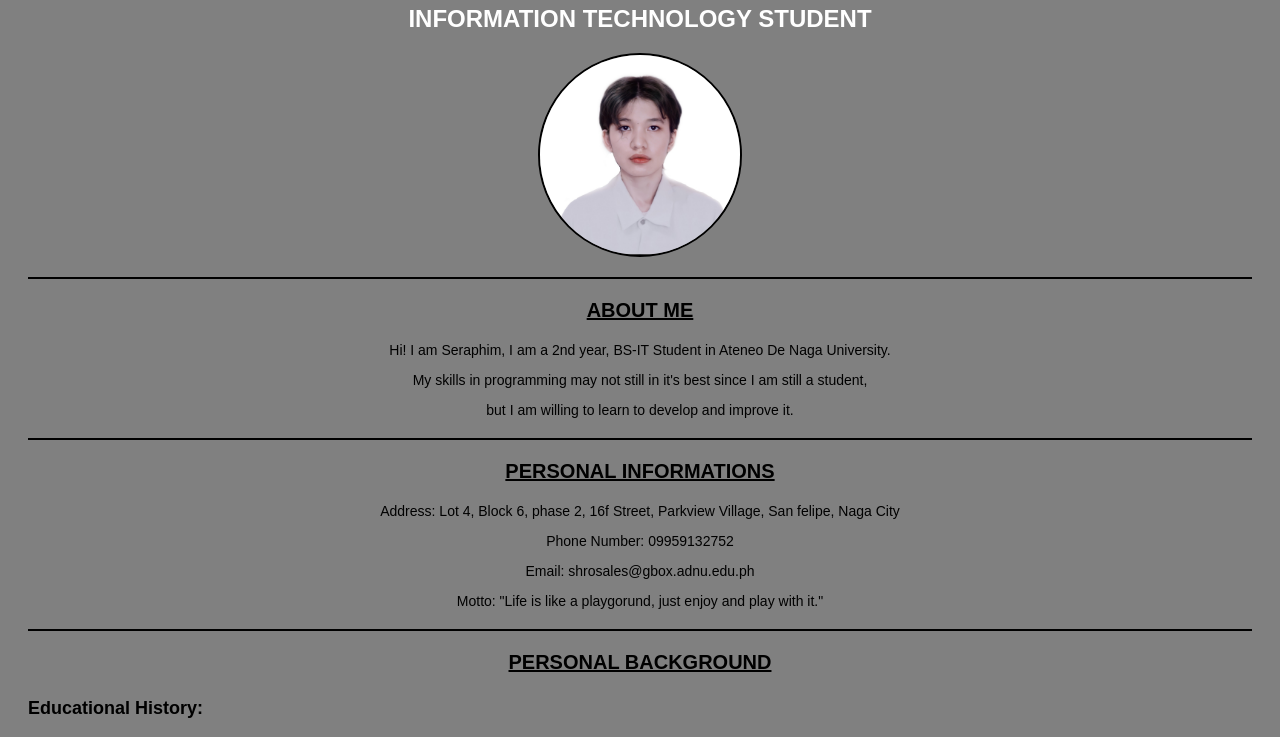
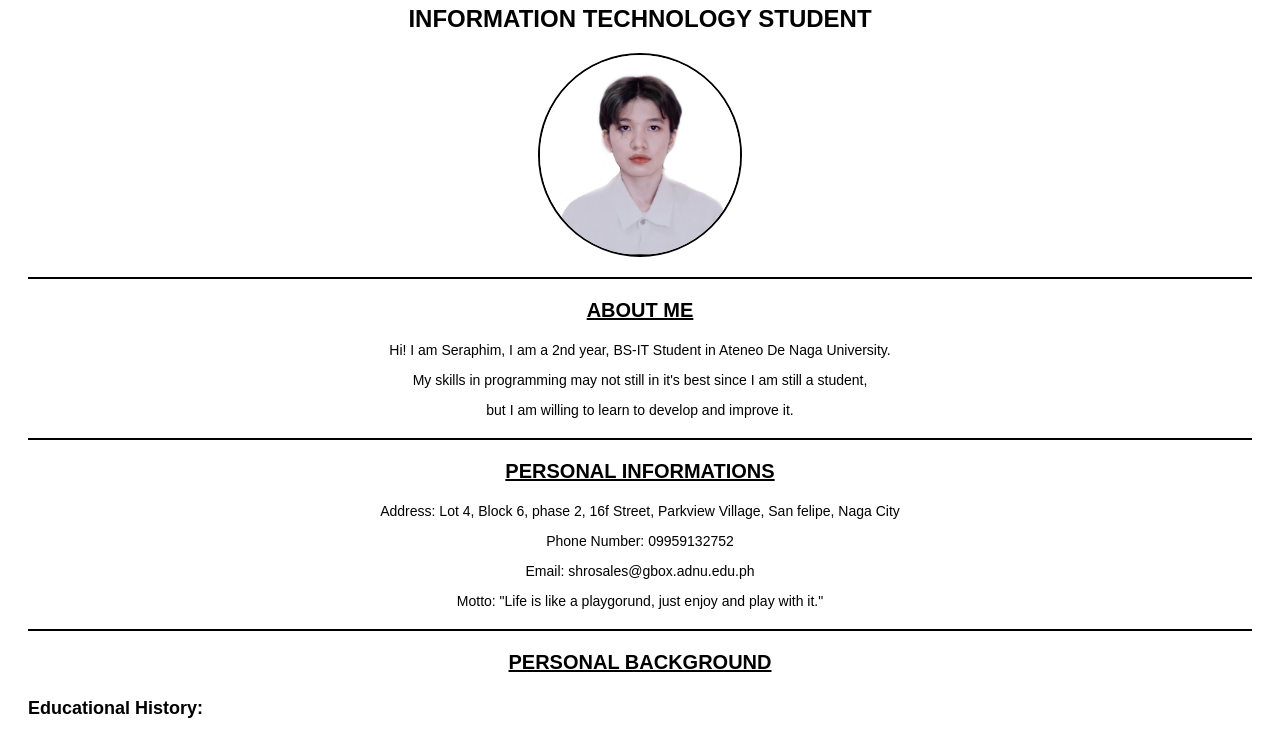
Before and after one commit to SeraphimRosales/resume, a plain HTML site: page resume.htm in a window 1280 px wide. Shown: the part 109-846 px from the top of the page. Drawn offline with Linux system fonts and the light colour scheme.

Commit message:
Add files via upload

```diff
--- a/style.css
+++ b/style.css
@@ -1,6 +1,6 @@
 body {
   font-family: Arial, sans-serif;
-  background-color: gray;
+  background-color: white;
   color: black;
   padding: 20px;
 }
@@ -15,7 +15,7 @@ h1 {
 }
 
 h2 {
-  color: white;
+  color: black;
   font-size: 24px;
   margin-bottom: 20px;
   text-align: center;
```
